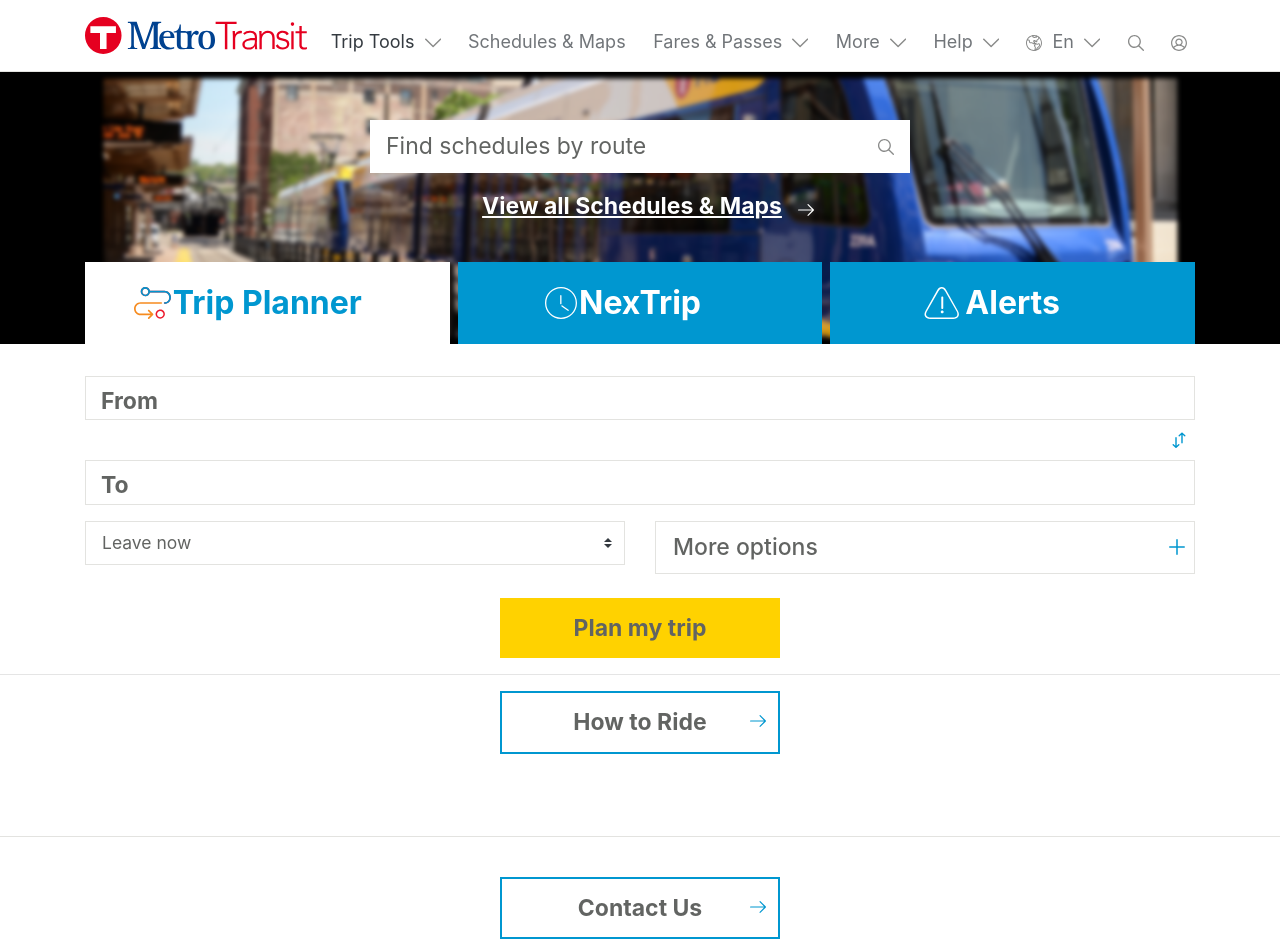
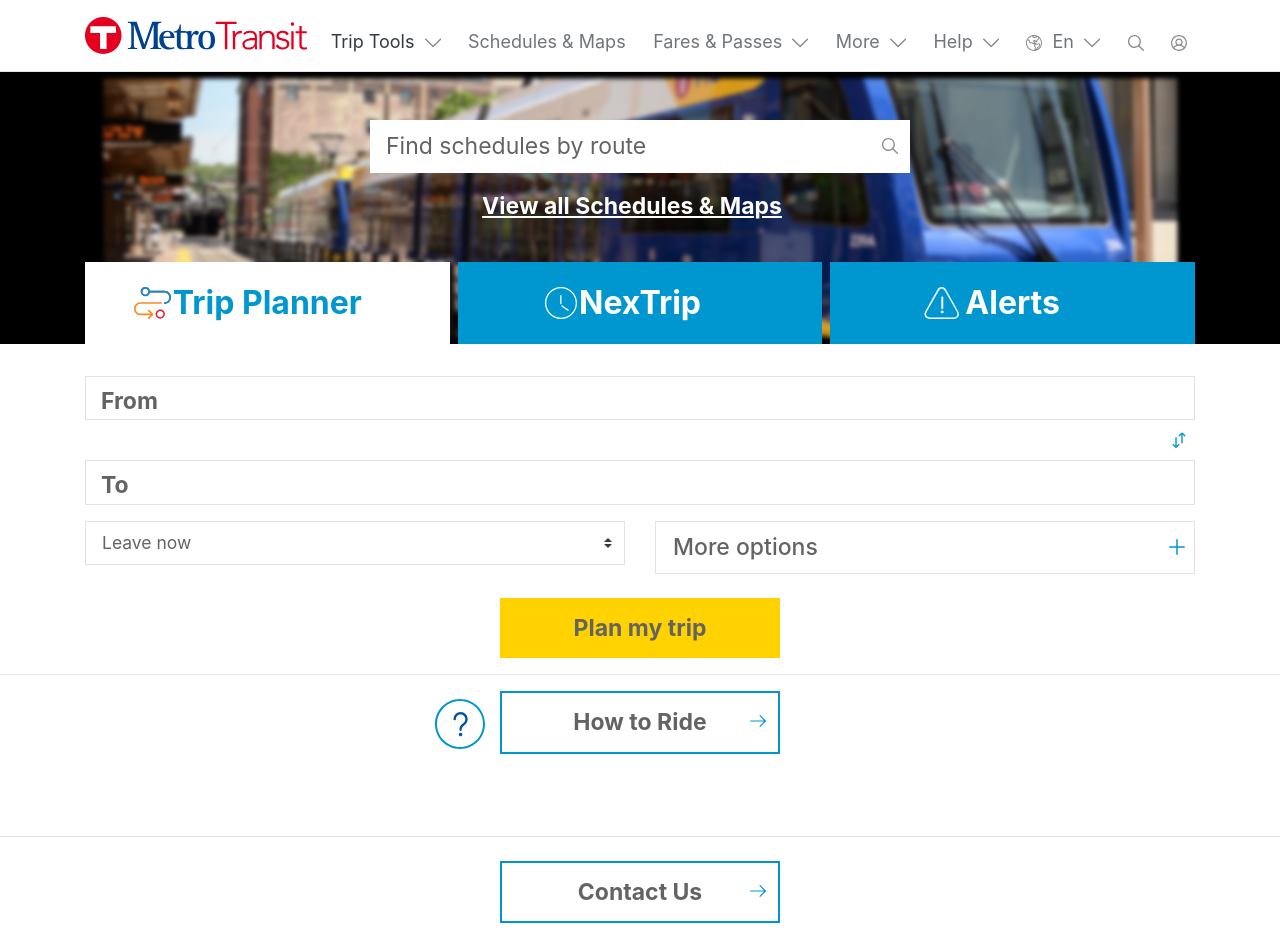
Before and after one commit to mtbotherd/Redesign2019, a Vue app: page /link-name in a window 1280 px wide. Shown: the top 952 px of the page. Built offline with nearby package versions, Linux system fonts and the light colour scheme; a web font is replaced by a local one.

Commit message:
Updates.

```diff
--- a/src/App.vue
+++ b/src/App.vue
@@ -24,7 +24,7 @@ export default {
 }
 </script>
 <style>
-/*	Imports Proxinoa font from typekit  */
+/*	Imports Proxima-nova font from typekit  */
 @import 'https://use.typekit.net/tev0qmq.css';
 </style>
 <style lang="scss">
--- a/src/assets/scss/_bs-variables.scss
+++ b/src/assets/scss/_bs-variables.scss
@@ -33,7 +33,7 @@ $black: #000;
 // 	$grays
 // );
 
-$blue: #0097d0;
+$blue: #0053a0;
 //$indigo: #6610f2;
 //$purple: #6f42c1;
 //$pink: #e83e8c;
@@ -65,7 +65,7 @@ $cyan: #0097d0;
 // 	$colors
 // );
 
-$primary: $blue;
+$primary: $cyan;
 // $secondary: $gray-600;
 // $success: $green;
 // $info: $cyan;
--- a/src/components/BaseCta.vue
+++ b/src/components/BaseCta.vue
@@ -1,24 +1,64 @@
 <template>
-    <div>
-        <b-button variant="outline-primary">
-            <slot>CTA Link</slot>
-            <BaseIconSprite name="icon-sm-arrow-right-blue"/>
-        </b-button>
+    <div class="text-center">
+        <component :is="type" class="btn btn-outline-primary" :to="to">
+            {{ value }}
+            <BaseIconSprite name="icon-sm-arrow-right-blue" class="state-normal"/>
+            <BaseIconSprite name="icon-sm-arrow-right-white" class="state-hover"/>
+        </component>
     </div>
 </template>
 
 <script>
-export default {}
+export default {
+	computed: {
+		type() {
+			if (this.to) {
+				return 'router-link'
+			}
+
+			return 'button'
+		}
+	},
+
+	props: {
+		to: {
+			required: false
+		},
+		value: {
+			type: String
+		}
+	}
+}
 </script>
 
 <style lang="scss" scoped>
 .btn-outline-primary {
+	font-weight: $font-weight-bold;
+	color: $body-color;
 	position: relative;
 	border: 2px solid $primary;
 	width: 14.063rem;
 
-	&:hover {
-		background-color: $gray-100;
+	&:hover,
+	&:focus {
+		background-color: $blue;
+		color: $white;
+		border: 2px solid $blue;
+
+		.state-normal {
+			display: none;
+		}
+		.state-hover {
+			display: inline-flex;
+		}
+	}
+
+	.state-normal {
+		display: inline-flex;
+	}
+
+	.state-hover {
+		display: none;
 	}
 
 	@include media-breakpoint-up(md) {
@@ -27,19 +67,15 @@ export default {}
 		padding: 0.75rem;
 	}
 
-	a {
-		font-weight: $font-weight-bold;
-		color: $body-color;
-
-		&:hover {
-			//background-color: $white;
-		}
-	}
-
 	.icon-wrapper {
 		position: absolute;
-		top: 1.25rem;
+		top: 0.75rem;
 		right: 0.75rem;
+
+		@include media-breakpoint-up(md) {
+			top: 1.25rem;
+			right: 0.75rem;
+		}
 	}
 }
 </style>
--- a/src/components/FindSchedulesByRoute.vue
+++ b/src/components/FindSchedulesByRoute.vue
@@ -2,22 +2,28 @@
     <div id="findSchedulesByRoute">
         <div class="row justify-content-md-center">
             <div class="col-md-8 col-lg-6 mt-2 mt-md-2 mt-lg-5">
+                <!-- <b-input-group size="lg" class="mt-3">
+                    <b-form-input type="search"></b-form-input>
+                    <b-input-group-append>
+                        <b-button type="search" variant="primary" class="form-control">
+                            <BaseIconSprite name="icon-sm-magnifying-glass-gray"/>
+                        </b-button>
+                    </b-input-group-append>
+                </b-input-group>-->
                 <div class="input-group">
                     <input
                         type="search"
                         id="schedulesByRoute"
-                        class="form-control form-control-lg border-0"
+                        class="form-control form-control-lg"
                         placeholder="Find schedules by route"
                         aria-label="Find schedules by route"
                         aria-describedby="searchButton"
                     >
-                    <button
-                        class="btn btn-search position-absolute border-0"
-                        type="search"
-                        id="searchButton"
-                    >
-                        <BaseIconSprite name="icon-sm-magnifying-glass-gray"/>
-                    </button>
+                    <div class="input-group-append">
+                        <b-button type="search" variant="primary">
+                            <BaseIconSprite name="icon-sm-magnifying-glass-gray"/>
+                        </b-button>
+                    </div>
                 </div>
             </div>
         </div>
@@ -30,16 +36,15 @@ export default {}
 
 <style lang="scss" scoped>
 @include media-breakpoint-up(md) {
-	#findSchedulesByRoute {
-		input {
-			@include fontSize(23);
-		}
-		.btn-search {
-			top: 0;
-			right: 0;
-			padding: 0.6rem 1rem;
-			z-index: 4; // Sets icon button over input during focus (which takes on z-index: 3)
-		}
+	.form-control {
+		@include fontSize(23);
+		border: 0;
+	}
+
+	.btn-primary {
+		background-color: $white;
+		border: 0;
+		z-index: 4; // Sets icon button over input during focus (which takes on z-index: 3)
 	}
 }
 </style>
--- a/src/components/FooterSection.vue
+++ b/src/components/FooterSection.vue
@@ -1,9 +1,7 @@
 <template>
     <footer class="border-top pt-4">
         <div class="container">
-            <BaseCta class="text-center mt-md-3">
-                <router-link class="stretched-link" :to="{ name: 'contact-us' }">Contact Us</router-link>
-            </BaseCta>
+            <BaseCta to="contact-us" value="Contact Us"/>
 
             <div class="footer d-none d-md-block pt-5">
                 <b-card-group deck>
--- a/src/views/Home.vue
+++ b/src/views/Home.vue
@@ -18,12 +18,10 @@
             </div>
             <hr>
             <div class="container">
-                <BaseCta class="text-center mt-md-3">
-                    <router-link
-                        class="stretched-link"
-                        :to="{ name: 'how-to-ride-guide' }"
-                    >How to Ride</router-link>
-                </BaseCta>
+                <div class="how-to-ride">
+                    <BaseIconSprite name="icon-lg-circle-exclamation-color"/>
+                    <BaseCta to="how-to-ride-guide" value="How to Ride"/>
+                </div>
             </div>
         </div>
     </div>
@@ -106,5 +104,29 @@ export default {
 	@include media-breakpoint-up(xl) {
 		top: -5.12rem;
 	}
+
+	.how-to-ride {
+		position: relative;
+		width: 345px;
+		margin: 0 auto;
+
+		@include media-breakpoint-up(md) {
+			width: 410px;
+		}
+
+		.icon-wrapper {
+			position: absolute;
+			top: 0.5rem;
+			left: 1rem;
+			width: 32px;
+			height: 32px;
+
+			@include media-breakpoint-up(md) {
+				left: 0;
+				width: 50px;
+				height: 50px;
+			}
+		}
+	}
 }
 </style>
```
Also changed, not shown: public/icon-sprite.svg, src/components/SectionHowToRide.vue (added).
